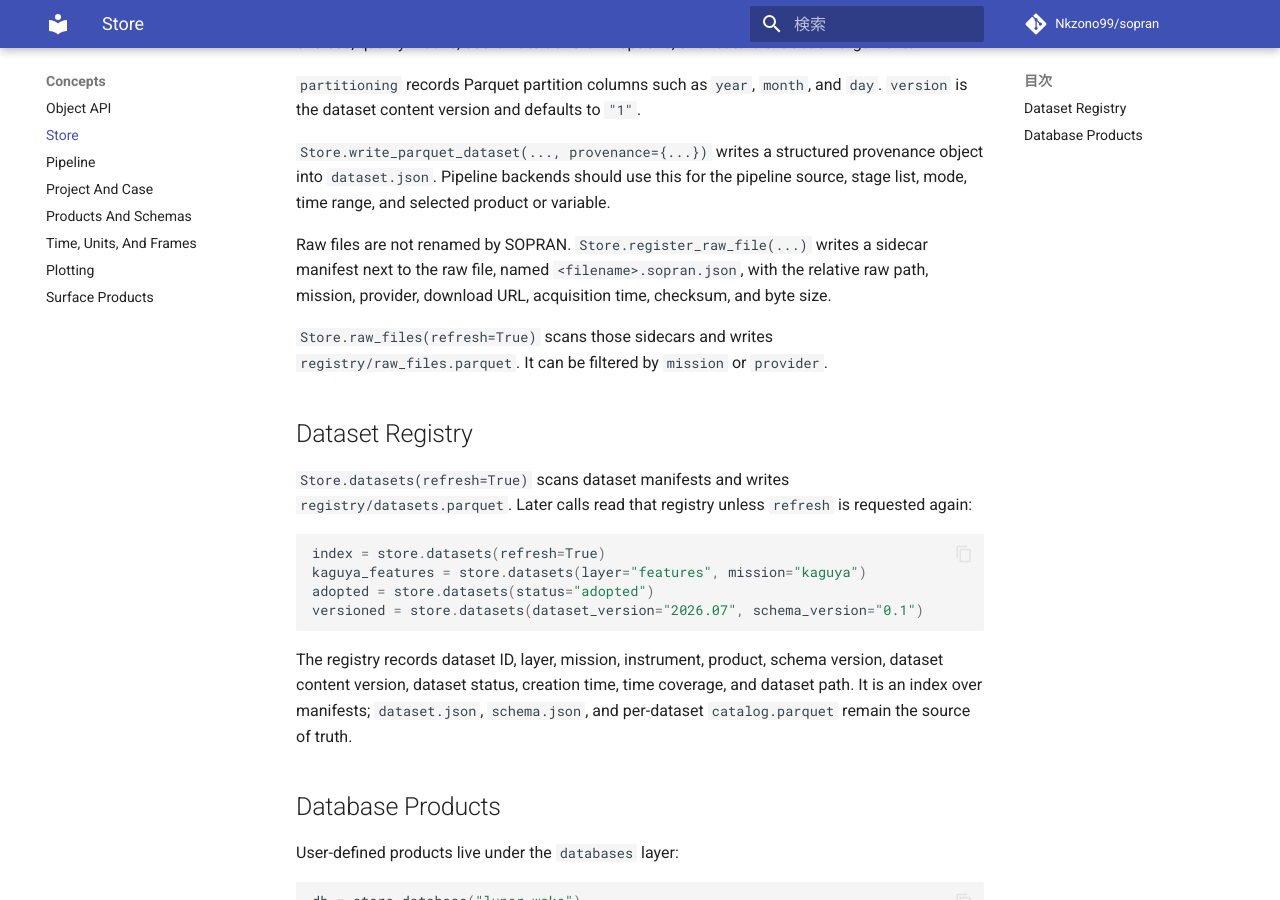
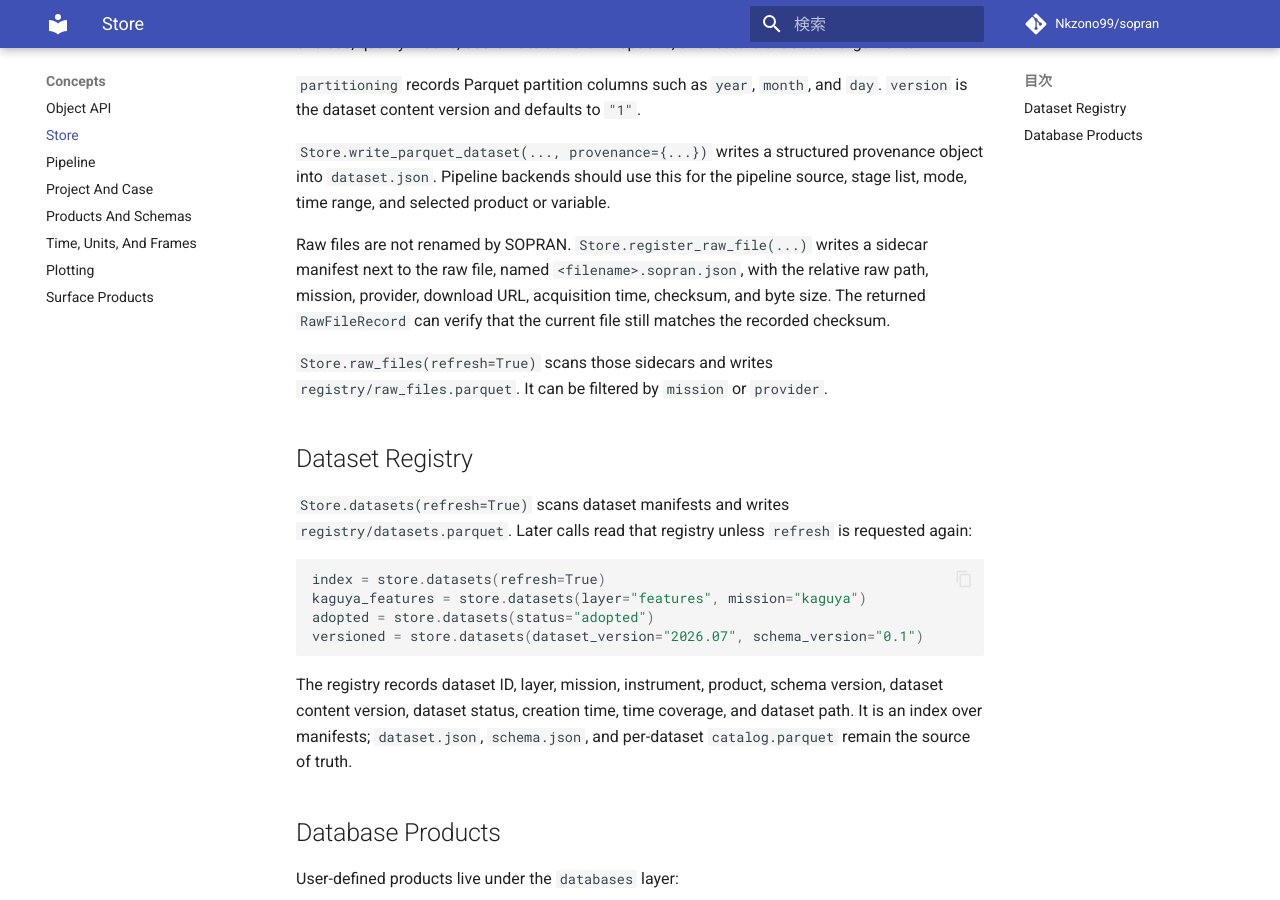
Before and after one commit to Nkzono99/sopran, an MkDocs documentation site: the page built from docs/concepts/store.md, in a window 1280 px wide and 900 px high, scrolled down 886 px. Built offline with MkDocs 1.6.1 and Material for MkDocs 9.7.7, drawn with Linux system fonts in a browser that asks for light colours; comment, search, counter and statistics services are not loaded.

Commit message:
Add raw file checksum verification

```diff
--- a/docs/concepts/store.md
+++ b/docs/concepts/store.md
@@ -51,6 +51,8 @@ Raw files are not renamed by SOPRAN. `Store.register_raw_file(...)` writes a
 sidecar manifest next to the raw file, named `<filename>.sopran.json`, with the
 relative raw path, mission, provider, download URL, acquisition time, checksum,
 and byte size.
+The returned `RawFileRecord` can verify that the current file still matches the
+recorded checksum.
 
 `Store.raw_files(refresh=True)` scans those sidecars and writes
 `registry/raw_files.parquet`. It can be filtered by `mission` or `provider`.
```
Also changed, not shown: SPEC.md (+2 -1 lines), docs/reference/store-layout.md (+2 -1 lines), 2 other files.
